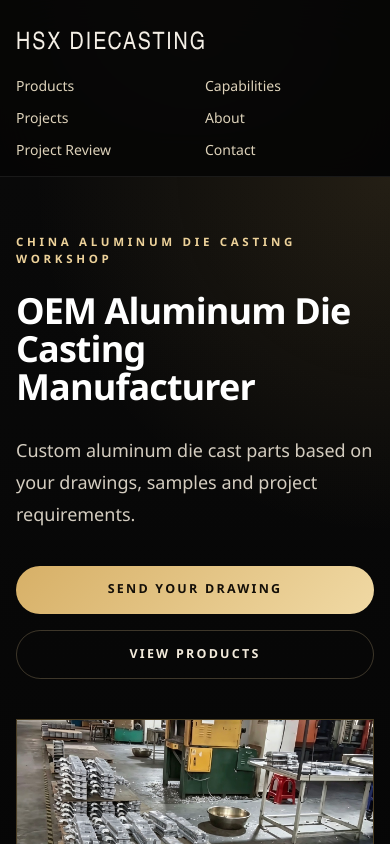
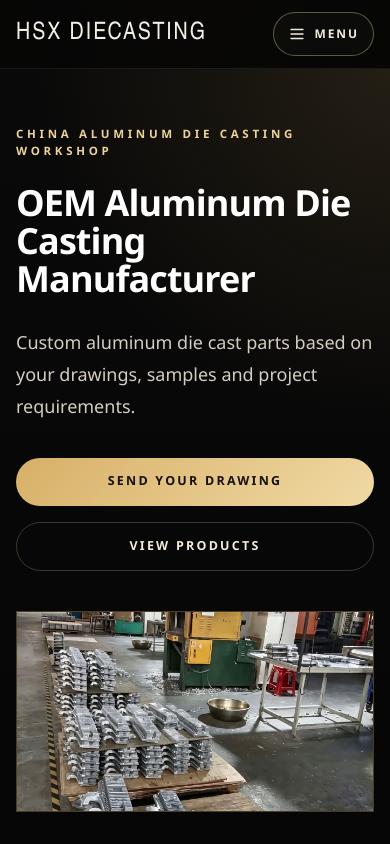
Before and after one commit to nicolsonhuang-byte/hsxdiecasting, a Next.js app: page / in a window 390 px wide. Shown: the top 844 px of the page. Built offline with nearby package versions, Linux system fonts and the light colour scheme.

Commit message:
Add compact accessible mobile navigation

```diff
--- /dev/null
+++ b/src/app/components/mobile-navigation.module.css
@@ -0,0 +1,116 @@
+.mobileNavigation {
+  display: contents;
+}
+
+.menuButton {
+  grid-column: 2;
+  grid-row: 1;
+  display: inline-flex;
+  min-width: 5.75rem;
+  min-height: 2.75rem;
+  align-items: center;
+  justify-content: center;
+  gap: 0.5rem;
+  border: 1px solid rgba(237, 210, 154, 0.38);
+  border-radius: 9999px;
+  background: rgba(255, 255, 255, 0.025);
+  padding: 0 0.875rem;
+  color: #f2eadb;
+  font: inherit;
+  font-size: 0.75rem;
+  font-weight: 700;
+  letter-spacing: 0.16em;
+  line-height: 1;
+  text-transform: uppercase;
+  cursor: pointer;
+}
+
+.menuIcon {
+  width: 1.125rem;
+  height: 1.125rem;
+  flex: none;
+  fill: none;
+  stroke: currentColor;
+  stroke-linecap: round;
+  stroke-linejoin: round;
+  stroke-width: 1.75;
+}
+
+.mobileMenu {
+  grid-column: 1 / -1;
+  grid-row: 2;
+  display: grid;
+  grid-template-columns: minmax(0, 1fr);
+  width: 100%;
+  margin-top: 0.75rem;
+  border-top: 1px solid rgba(199, 162, 91, 0.34);
+  padding: 0.375rem 0 0.5rem;
+}
+
+.mobileMenu[hidden] {
+  display: none;
+}
+
+.mobileMenuLink {
+  display: flex;
+  min-height: 3rem;
+  align-items: center;
+  border-bottom: 1px solid rgba(255, 255, 255, 0.08);
+  padding: 0 0.25rem;
+  color: #ddd2ba;
+  font-size: 0.875rem;
+  line-height: 1.4;
+}
+
+.mobileMenuLink:last-child {
+  border-bottom: 0;
+}
+
+.highlightLink {
+  color: #efcf8d;
+}
+
+.menuButton:focus-visible,
+.mobileMenuLink:focus-visible {
+  outline: 2px solid #f4d27a;
+  outline-offset: 3px;
+}
+
+@media (width < 64rem) {
+  .headerLayout {
+    display: grid !important;
+    grid-template-columns: minmax(0, 1fr) auto;
+    align-items: center;
+    column-gap: 1rem;
+    row-gap: 0;
+    padding-top: 0.75rem !important;
+    padding-bottom: 0.75rem !important;
+  }
+
+  .desktopDetail {
+    display: none !important;
+  }
+
+  .brandBlock {
+    min-width: 0;
+  }
+
+  .brandLink {
+    margin-top: 0 !important;
+    overflow: hidden;
+    font-size: 1.5rem !important;
+    line-height: 2rem !important;
+    text-overflow: ellipsis;
+    white-space: nowrap;
+  }
+
+  .desktopNavigation {
+    display: none !important;
+  }
+}
+
+@media (width >= 64rem) {
+  .mobileNavigation {
+    display: none;
+  }
+}
--- /dev/null
+++ b/src/app/components/mobile-navigation.tsx
@@ -0,0 +1,128 @@
+"use client";
+
+import Link from "next/link";
+import { usePathname } from "next/navigation";
+import { useEffect, useRef, useState } from "react";
+import styles from "./mobile-navigation.module.css";
+
+type NavigationLink = {
+  href: string;
+  label: string;
+  highlight?: boolean;
+};
+
+type MobileNavigationProps = {
+  links: readonly NavigationLink[];
+};
+
+const mobileNavigationId = "primary-mobile-navigation";
+
+function MobileNavigationMenu({ links }: MobileNavigationProps) {
+  const [isOpen, setIsOpen] = useState(false);
+  const rootRef = useRef<HTMLDivElement>(null);
+  const buttonRef = useRef<HTMLButtonElement>(null);
+
+  useEffect(() => {
+    if (!isOpen) {
+      return;
+    }
+
+    const handleKeyDown = (event: KeyboardEvent) => {
+      if (event.key === "Escape") {
+        event.preventDefault();
+        setIsOpen(false);
+        buttonRef.current?.focus();
+      }
+    };
+
+    const handlePointerDown = (event: PointerEvent) => {
+      if (
+        event.target instanceof Node &&
+        !rootRef.current?.contains(event.target)
+      ) {
+        setIsOpen(false);
+      }
+    };
+
+    document.addEventListener("keydown", handleKeyDown);
+    document.addEventListener("pointerdown", handlePointerDown);
+
+    return () => {
+      document.removeEventListener("keydown", handleKeyDown);
+      document.removeEventListener("pointerdown", handlePointerDown);
+    };
+  }, [isOpen]);
+
+  useEffect(() => {
+    const desktopMedia = window.matchMedia("(width >= 64rem)");
+    const handleDesktopChange = (event: MediaQueryListEvent) => {
+      if (event.matches) {
+        setIsOpen(false);
+      }
+    };
+
+    desktopMedia.addEventListener("change", handleDesktopChange);
+
+    return () => {
+      desktopMedia.removeEventListener("change", handleDesktopChange);
+    };
+  }, []);
+
+  const closeMenu = () => {
+    setIsOpen(false);
+  };
+
+  return (
+    <div ref={rootRef} className={styles.mobileNavigation}>
+      <button
+        ref={buttonRef}
+        type="button"
+        className={styles.menuButton}
+        aria-expanded={isOpen}
+        aria-controls={mobileNavigationId}
+        aria-label={isOpen ? "Close navigation menu" : "Open navigation menu"}
+        onClick={() => setIsOpen((current) => !current)}
+      >
+        <svg
+          aria-hidden="true"
+          focusable="false"
+          viewBox="0 0 24 24"
+          className={styles.menuIcon}
+        >
+          {isOpen ? (
+            <path d="M5 5l14 14M19 5L5 19" />
+          ) : (
+            <path d="M4 6h16M4 12h16M4 18h16" />
+          )}
+        </svg>
+        <span>{isOpen ? "Close" : "Menu"}</span>
+      </button>
+
+      <nav
+        id={mobileNavigationId}
+        aria-label="Primary navigation"
+        className={styles.mobileMenu}
+        hidden={!isOpen}
+      >
+        {links.map((link) => (
+          <Link
+            key={link.href}
+            href={link.href}
+            className={`${styles.mobileMenuLink} ${
+              link.highlight ? styles.highlightLink : ""
+            }`}
+            onClick={closeMenu}
+          >
+            {link.label}
+          </Link>
+        ))}
+      </nav>
+    </div>
+  );
+}
+
+export function MobileNavigation({ links }: MobileNavigationProps) {
+  const pathname = usePathname();
+
+  return <MobileNavigationMenu key={pathname} links={links} />;
+}
--- a/src/app/components/site-navigation.tsx
+++ b/src/app/components/site-navigation.tsx
@@ -1,11 +1,17 @@
 import Link from "next/link";
+import { MobileNavigation } from "./mobile-navigation";
+import styles from "./mobile-navigation.module.css";
 
 const primaryLinks = [
   { href: "/products", label: "Products" },
   { href: "/capabilities", label: "Capabilities" },
   { href: "/projects", label: "Projects" },
   { href: "/about", label: "About" },
-  { href: "/b2b-oem-project-review", label: "Project Review" },
+  {
+    href: "/b2b-oem-project-review",
+    label: "Project Review",
+    highlight: true,
+  },
   { href: "/contact", label: "Contact" },
 ];
 
@@ -19,25 +25,35 @@
 export function SiteHeader() {
   return (
     <header className="relative z-40 border-b border-white/8 bg-[#050505]/88 backdrop-blur-xl">
-      <div className="container-shell flex min-w-0 flex-col gap-4 py-4 sm:py-5 lg:flex-row lg:items-center lg:justify-between">
-        <div className="min-w-0 max-w-2xl">
-          <p className="section-kicker hidden sm:block">Foshan, Guangdong, China</p>
+      <div
+        className={`container-shell flex min-w-0 flex-col gap-4 py-4 sm:py-5 lg:flex-row lg:items-center lg:justify-between ${styles.headerLayout}`}
+      >
+        <div className={`min-w-0 max-w-2xl ${styles.brandBlock}`}>
+          <p
+            className={`section-kicker hidden sm:block ${styles.desktopDetail}`}
+          >
+            Foshan, Guangdong, China
+          </p>
           <Link
             href="/"
-            className="section-heading mt-3 block text-2xl text-white transition-colors hover:text-[#efcf8d] sm:text-3xl"
+            className={`section-heading mt-3 block text-2xl text-white transition-colors hover:text-[#efcf8d] sm:text-3xl ${styles.brandLink}`}
           >
             HSX DIECASTING
           </Link>
-          <p className="mt-3 hidden text-sm leading-7 text-[#beb6a8] sm:block">
+          <p
+            className={`mt-3 hidden text-sm leading-7 text-[#beb6a8] sm:block ${styles.desktopDetail}`}
+          >
             Custom OEM aluminum die casting parts, selected secondary
             operations, project review, QC, and packing support for global B2B
             buyers.
           </p>
         </div>
 
+        <MobileNavigation links={primaryLinks} />
+
         <nav
           aria-label="Primary"
-          className="grid min-w-0 grid-cols-2 gap-x-5 gap-y-3 text-sm text-[#ddd2ba] sm:grid-cols-3 xl:flex xl:shrink-0 xl:justify-end"
+          className={`grid min-w-0 grid-cols-2 gap-x-5 gap-y-3 text-sm text-[#ddd2ba] sm:grid-cols-3 xl:flex xl:shrink-0 xl:justify-end ${styles.desktopNavigation}`}
         >
           {primaryLinks.map((link) => (
             <Link
```
